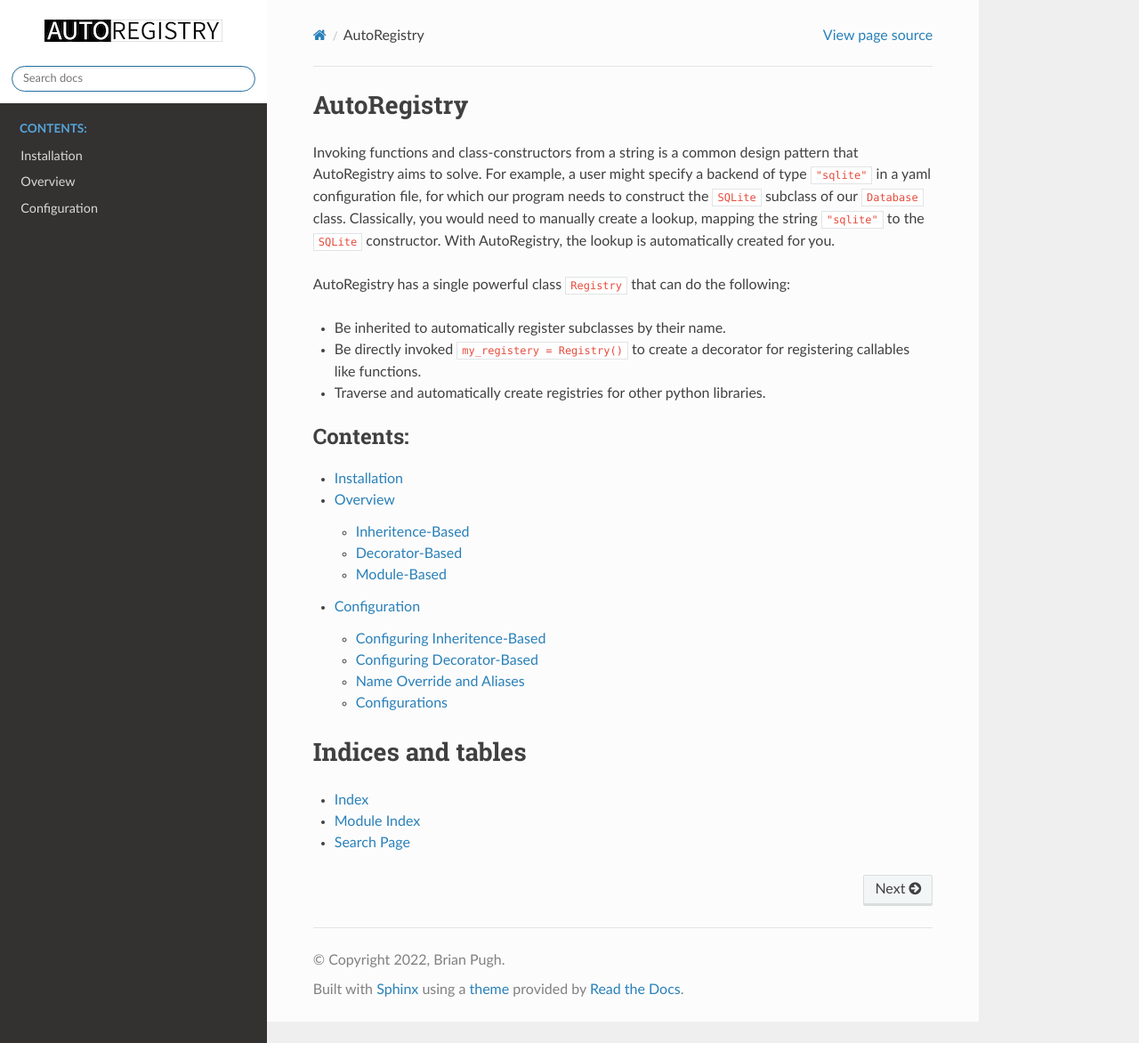
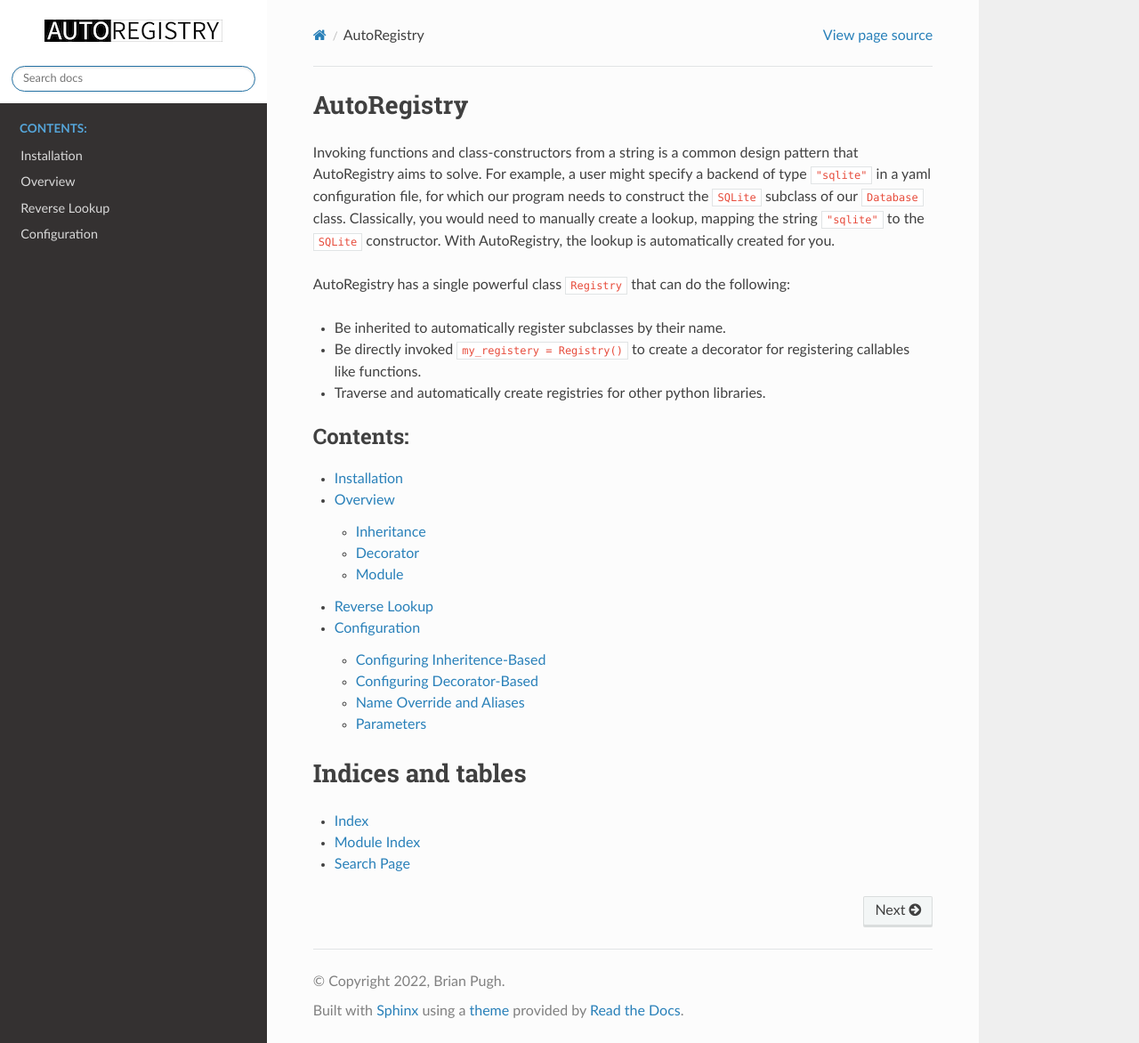
Before and after one commit to BrianPugh/autoregistry, a Sphinx documentation site: the page built from docs/source/index.rst, in a window 1280 px wide and 1172 px high. Shown: the whole window at 89% size. Built offline with Sphinx 7.4.7 and the Read the Docs theme 2.0.0, drawn with Linux system fonts in a browser that asks for light colours.

Commit message:
Reverse Lookup docs. Misc other tweaks to docs

```diff
--- a/docs/source/Configuration.rst
+++ b/docs/source/Configuration.rst
@@ -129,8 +129,8 @@
    assert list(registry) == ["foo", "bar", "baz", "bop"]
 
 
-Configurations
-^^^^^^^^^^^^^^
+Parameters
+^^^^^^^^^^
 This section describes and provides examples for all of the configurable options
 in ``autoregistry``.
 
--- a/docs/source/Overview.rst
+++ b/docs/source/Overview.rst
@@ -1,6 +1,6 @@
 Overview
 ========
-All of ``autoregistry``'s functionality comes from the ``Registry`` class.
+All of AutoRegistry's functionality comes from the ``Registry`` class.
 
 .. code-block:: python
 
@@ -10,8 +10,8 @@
 it to create a ``Registry`` object.
 
 
-Inheritence-Based
-^^^^^^^^^^^^^^^^^
+Inheritance
+^^^^^^^^^^^
 Generally, when inheriting ``Registry``, we are defining an interface, and thusly
 an `abstract base class`_. The ``Registry`` class is an instance of ``ABCMeta``,
 so the ``abc`` decorator ``@abstractmethod`` will work with subclasses of ``Registry``.
@@ -75,8 +75,8 @@
 
 The ruleset for deriving keys and valid classnames is configurable. See :ref:`Configuration`.
 
-Decorator-Based
-^^^^^^^^^^^^^^^
+Decorator
+^^^^^^^^^
 
 Instead of using classes, you can also use ``Registry`` to explicitly create a dictionary-like
 object and use it to decorate functions.
@@ -137,8 +137,8 @@
        pass
 
 
-Module-Based
-^^^^^^^^^^^^
+Module
+^^^^^^
 Another use of AutoRegistry is to automatically create a registry of an external module.
 For example, in pytorch, the ``torch.optim`` submodule contains many optimizers that
 we may want to configure via a yaml file.
--- a/docs/source/index.rst
+++ b/docs/source/index.rst
@@ -8,6 +8,7 @@
 
    Installation
    Overview
+   Reverse Lookup
    Configuration
 
 
```
Also changed, not shown: docs/source/Reverse Lookup.rst (added, +30 -0 lines).
